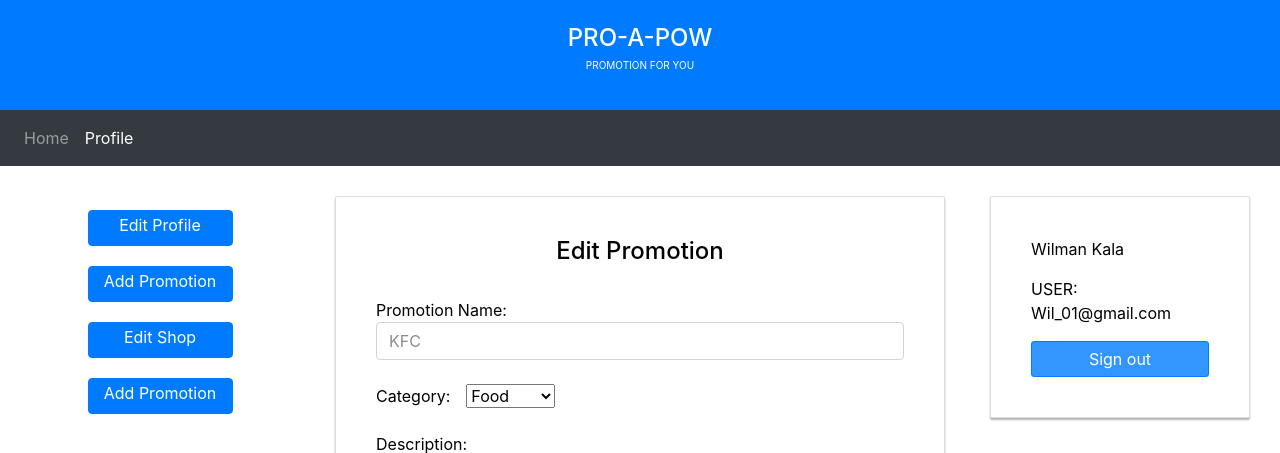
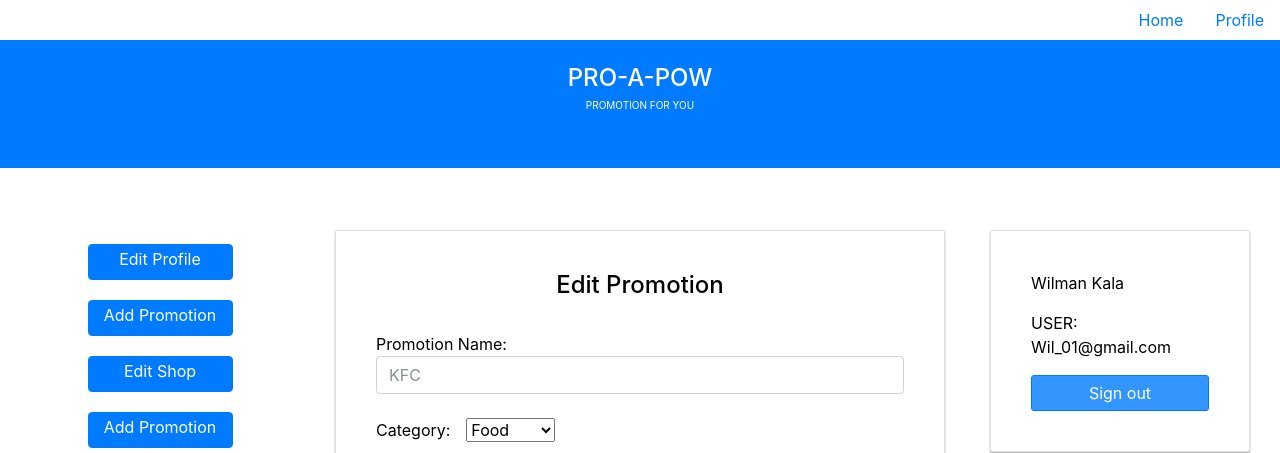
Before and after one commit to kondohiroki/ProjectPro-A-POW, a PHP site: the page made by BusinessLogin/EditPromotion[Bus].php in a window 1280 px wide. Shown: the top 453 px of the page. Run offline with PHP 8.4, Linux system fonts and the light colour scheme; a user stored in the database is signed in; some libraries are stand-ins or nearby versions.

Commit message:
Navbar Bug fixed

```diff
--- a/BusinessLogin/EditPromotion[Bus].php
+++ b/BusinessLogin/EditPromotion[Bus].php
@@ -23,6 +23,14 @@
   </script>
 </head>
 <body>
+<ul class="nav justify-content-end">
+    <li class="nav-item">
+      <a class="nav-link" href="Home[Bus].php">Home</a>
+    </li>
+    <li class="nav-item">
+      <a class="nav-link" href="MyCard[Bus].php">Profile</a>
+    </li>
+ </ul>
   <div class="jumbotron jumbotron-fluid" id="headerJumbo">
     <div class="container" id="jumboHead">
       <div id="textinjumbo">
@@ -31,16 +39,6 @@
       </div>
     </div>
   </div>
-
-  <nav class="navbar navbar-expand-md bg-dark navbar-dark" id = "navbar">
-  <ul class="navbar-nav">
-  <li class="nav-item">
-  <a class="nav-link" href="Home[Bus].php">Home</a>
-</li>
-<li class="nav-item active">
-  <a class="nav-link" href="MyCard[Bus].php">Profile</a>
-</li>
-</nav>
 
   <div class="container-fluid">
     <div class="row">
```
